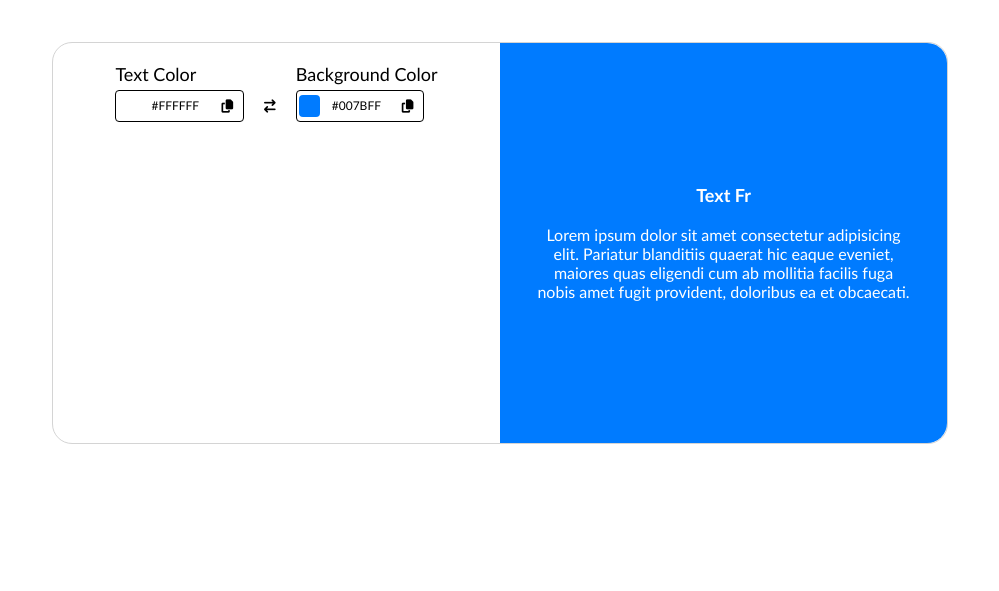
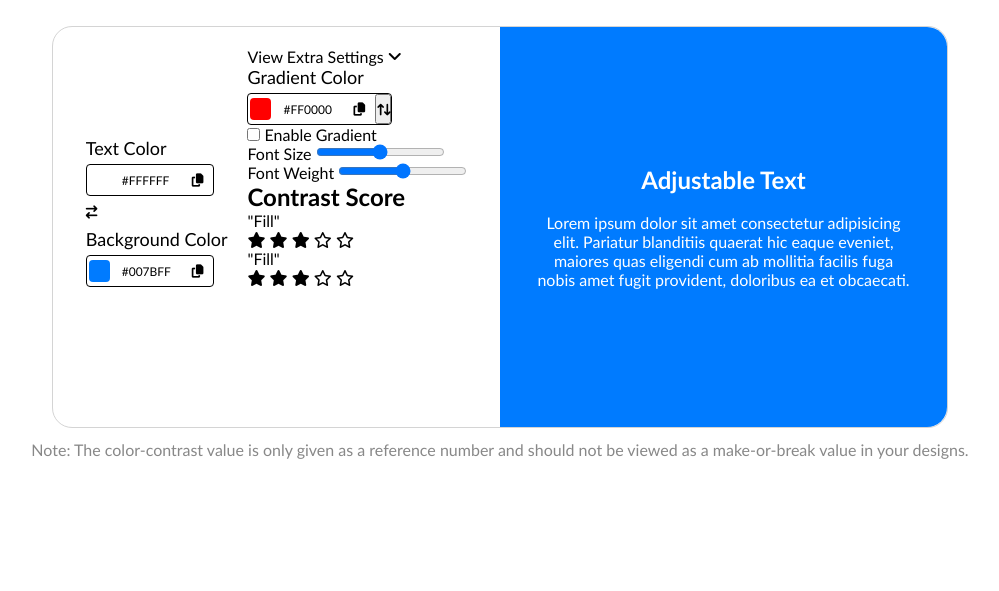
Before and after one commit to DenizKircar/Color-Contrast-Checker, a plain HTML site: page index.html in a window 1280 px wide. Shown: the part 209-800 px from the top of the page, without its empty margins (140-1139 px from the left). Drawn offline with nearby package versions, Linux system fonts and the light colour scheme.

Commit message:
Update index.html

```diff
--- a/index.html
+++ b/index.html
@@ -6,17 +6,20 @@
     <title>Color Contrast</title>
     <link rel="stylesheet" href="style.css">
     <link rel="stylesheet" href="https://cdnjs.cloudflare.com/ajax/libs/font-awesome/6.5.1/css/all.min.css" integrity="sha512-DTOQO9RWCH3ppGqcWaEA1BIZOC6xxalwEsw9c2QQeAIftl+Vegovlnee1c9QX4TctnWMn13TZye+giMm8e2LwA==" crossorigin="anonymous" referrerpolicy="no-referrer" />
+    <link rel="stylesheet" href="copytextstyle.css">
 </head>
 <body>
 
     <div id="title">
         <h1>Color Contrast Checker</h1>
-        <p style="color: #888888;">A tool to help visualize how different color combinations would look on top of each other.</p>
+        <p style="color: #888888;">A tool to help visualize how different color combinations would look on top of each other with their color-contrast ratios.</p>
     </div>
 
     <div class="contrast-tracker">
 
+
         <div class="color-flex">
+            <div class="color-picker-flex">
                 <div class="flex-vert"><h2>Text Color</h2>
                     <div class="color-container">
                         <input id="color-pick" class="color-pick" type="color">
@@ -44,16 +47,90 @@
                 </div>
             </div>
 
-        <div class="texto-contrasto">
-            <p><b style="font-size: large;">Text Fr</b> <br><br> Lorem ipsum dolor sit amet consectetur adipisicing elit. Pariatur blanditiis quaerat hic eaque eveniet, maiores quas eligendi cum ab mollitia facilis fuga nobis amet fugit provident, doloribus ea et obcaecati.</p>
+            <div class="cflex-bottom">
+
+                <div class="extras">
+
+                    <div id="extra-settings">View Extra Settings <i class="fa fa-angle-down rotate" style="transition: all 0.4s ease;"></i></div>
+
+                    <div class="slide">
+                        <div class="grad-container">
+                            <div class="flex-vert"><h2 class="disable">Gradient Color</h2>
+                                <div class="gradient disable">
+                                    <div class="color-container">
+                                        <input id="gradient-pick" class="color-pick" type="color" value="#FF0000">
+                                        <input id="gradient-output" class="color-output" type="text" maxlength="7" value="#FF0000">
+                                        <div class="tooltip">
+                                            <button onclick="myFunction3()" onmouseout="outFunc3()">
+                                                <span class="tooltiptext" id="myTooltip3">Copy to clipboard</span>
+                                                <i class="fas fa-copy"></i>
+                                            </button>
+                                        </div>
+                                        <button id="swap_grad"><i style="rotate: 90deg;" class="fa-solid fa-arrow-right-arrow-left"></i></button>
+                                    </div>
+                                </div>
+                            </div>
+                            <div class="grad-checkbox">
+                                <input type="checkbox" id="gradient-maker">
+                                <label for="gradient-maker">Enable Gradient</label>
+                            </div>
+                        </div>
+                        <div class="font-size-slider">
+                            <label for="font-size">Font Size</label>
+                            <input type="range" id="font-size">
+                        </div>
+                        <div class="font-weight-slider">
+                            <label for="font-weight">Font Weight</label>
+                            <input type="range" id="font-weight">
+                        </div>
+                    </div>
+                </div>
+
+                <div id="contrast-displayer">
+                    <h2>Contrast Score</h2>
+                    <div class="contrast-display">
+                        <p>"Fill"</p>
+                        <div class="stars">
+                            <i class="fa-solid fa-star" style="font-size: 16px;"></i>
+                            <i class="fa-solid fa-star" style="font-size: 16px;"></i>
+                            <i class="fa-solid fa-star" style="font-size: 16px;"></i>
+                            <i class="fa-regular fa-star" style="font-size: 16px;"></i>
+                            <i class="fa-regular fa-star" style="font-size: 16px;"></i>
+                        </div>
+                    </div>
+                    <div class="contrast-gradient">
+                        <p>"Fill"</p>
+                        <div class="stars">
+                            <i class="fa-solid fa-star" style="font-size: 16px;"></i>
+                            <i class="fa-solid fa-star" style="font-size: 16px;"></i>
+                            <i class="fa-solid fa-star" style="font-size: 16px;"></i>
+                            <i class="fa-regular fa-star" style="font-size: 16px;"></i>
+                            <i class="fa-regular fa-star" style="font-size: 16px;"></i>
+                        </div>
+                    </div>
                 </div>
 
             </div>
 
-    <script
-    src="https://code.jquery.com/jquery-3.7.1.js"
-    integrity="sha256-eKhayi8LEQwp4NKxN+CfCh+3qOVUtJn3QNZ0TciWLP4="
-    crossorigin="anonymous"></script>
+        </div>
+
+
+
+
+        <div class="texto-contrasto" style="overflow: hidden;">
+            <p><span id="text-fr" style="font-size: 24px; font-weight: 600;">Adjustable Text</span> <br><br> Lorem ipsum dolor sit amet consectetur adipisicing elit. Pariatur blanditiis quaerat hic eaque eveniet, maiores quas eligendi cum ab mollitia facilis fuga nobis amet fugit provident, doloribus ea et obcaecati.</p>
+        </div>
+
+    </div>
+
+    <p style="color: #888888; margin-top: 12px; ">Note:&nbsp;The color-contrast value is only given as a reference number and should not be viewed as a make-or-break value in your designs.</p>
+
     <script src="script.js"></script>
+    <script src="copy-text.js"></script>
+    <script src="gradient.js"></script>
+    <script src="swap.js"></script>
+    <script src="fontsize.js"></script>
+    <script src="extras-panel.js"></script>
+    <script src="color-contrast.js"></script>
 </body>
 </html>
```
Lines whose indentation alone changed are shown as unchanged.
